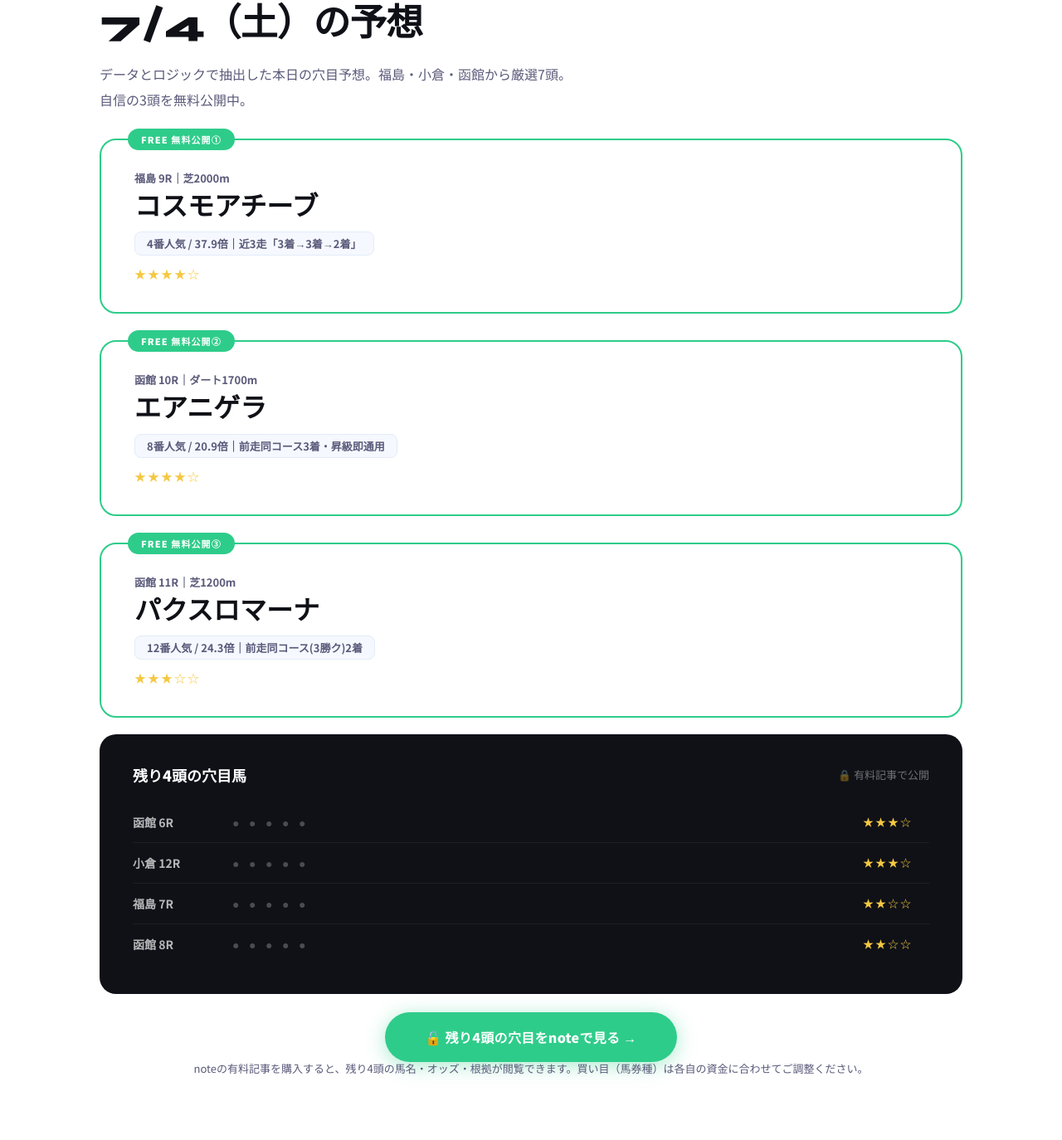
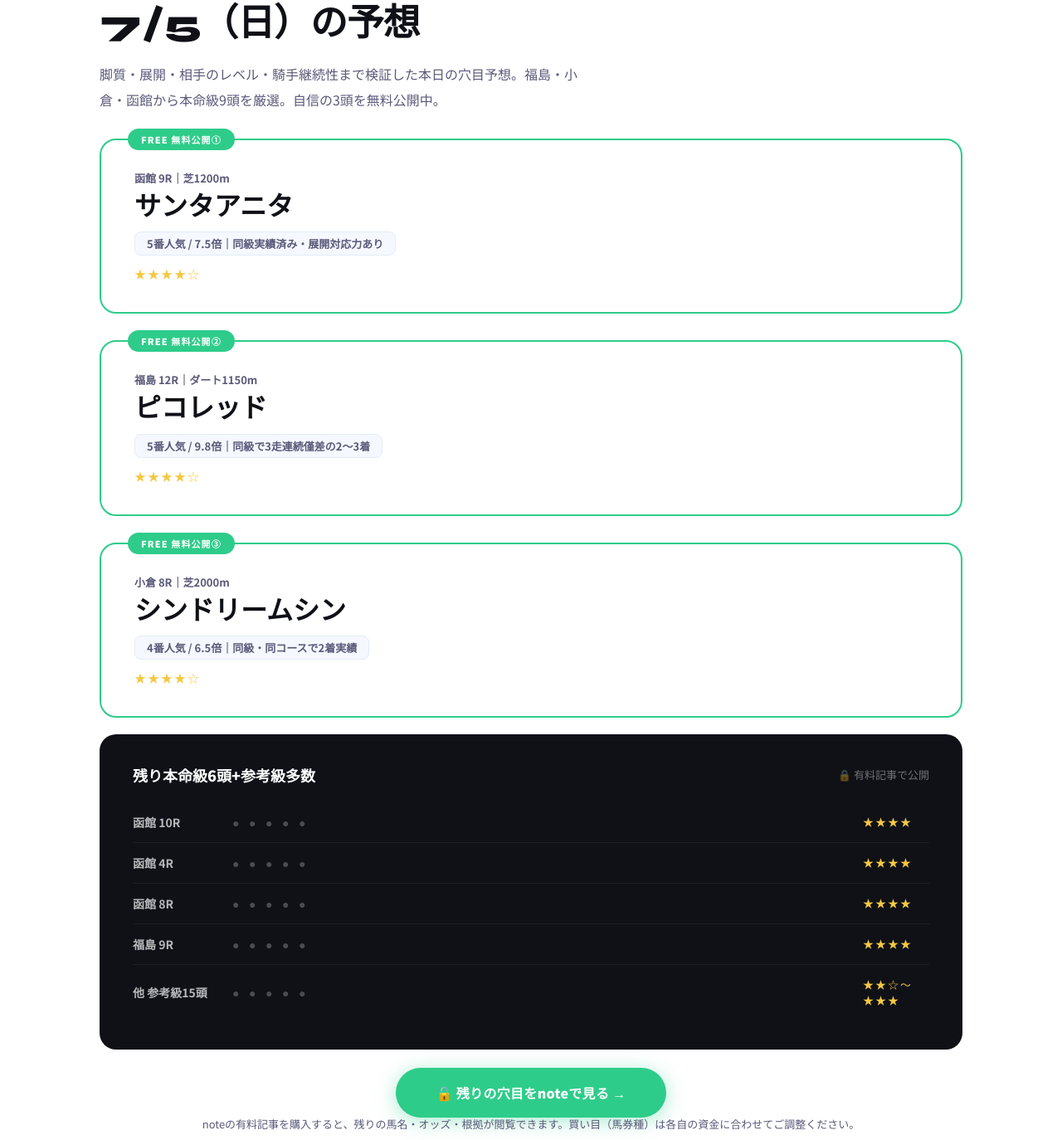
Before and after one commit to umaken-lab/umaken-lab.github.io, a plain HTML site: page index.html in a window 1280 px wide. Shown: the part 3506-4880 px from the top of the page at 83% size. Drawn offline with Linux system fonts and the light colour scheme.

Commit message:
Update predictions and free picks in index.html

```diff
--- a/index.html
+++ b/index.html
@@ -804,71 +804,88 @@
   <div class="yoso-wrap">
     <div class="yoso-section" id="yoso">
       <div class="section-eyebrow">THIS WEEK</div>
-      <h2 class="section-title">7/4（土）の予想</h2>
-      <p class="section-lead">データとロジックで抽出した本日の穴目予想。福島・小倉・函館から厳選7頭。自信の3頭を無料公開中。</p>
+      <h2 class="section-title">7/5（日）の予想</h2>
+      <p class="section-lead">脚質・展開・相手のレベル・騎手継続性まで検証した本日の穴目予想。福島・小倉・函館から本命級9頭を厳選。自信の3頭を無料公開中。</p>
 
       <!-- 無料公開① -->
       <div class="free-pick">
         <div class="free-tag">FREE 無料公開①</div>
-        <div class="free-pick-race">福島 9R｜芝2000m</div>
-        <div class="free-pick-horse">コスモアチーブ</div>
-        <div class="free-pick-type">4番人気 / 37.9倍｜近3走「3着→3着→2着」</div>
+        <div class="free-pick-race">函館 9R｜芝1200m</div>
+        <div class="free-pick-horse">サンタアニタ</div>
+        <div class="free-pick-type">5番人気 / 7.5倍｜同級実績済み・展開対応力あり</div>
         <div class="free-pick-conf">★★★★☆</div>
       </div>
 
       <!-- 無料公開② -->
       <div class="free-pick">
         <div class="free-tag">FREE 無料公開②</div>
-        <div class="free-pick-race">函館 10R｜ダート1700m</div>
-        <div class="free-pick-horse">エアニゲラ</div>
-        <div class="free-pick-type">8番人気 / 20.9倍｜前走同コース3着・昇級即通用</div>
+        <div class="free-pick-race">福島 12R｜ダート1150m</div>
+        <div class="free-pick-horse">ピコレッド</div>
+        <div class="free-pick-type">5番人気 / 9.8倍｜同級で3走連続僅差の2〜3着</div>
         <div class="free-pick-conf">★★★★☆</div>
       </div>
 
       <!-- 無料公開③ -->
       <div class="free-pick">
         <div class="free-tag">FREE 無料公開③</div>
-        <div class="free-pick-race">函館 11R｜芝1200m</div>
-        <div class="free-pick-horse">パクスロマーナ</div>
-        <div class="free-pick-type">12番人気 / 24.3倍｜前走同コース(3勝ク)2着</div>
-        <div class="free-pick-conf">★★★☆☆</div>
+        <div class="free-pick-race">小倉 8R｜芝2000m</div>
+        <div class="free-pick-horse">シンドリームシン</div>
+        <div class="free-pick-type">4番人気 / 6.5倍｜同級・同コースで2着実績</div>
+        <div class="free-pick-conf">★★★★☆</div>
       </div>
 
       <!-- 有料レース一覧 -->
       <div class="paid-table">
         <div class="paid-table-header">
-          <div class="paid-table-title">残り4頭の穴目馬</div>
+          <div class="paid-table-title">残り本命級6頭+参考級多数</div>
           <div class="paid-lock">🔒 有料記事で公開</div>
         </div>
         <div class="paid-row">
-          <div class="paid-race">函館 6R</div>
+          <div class="paid-race">函館 10R</div>
           <div class="paid-horse">● ● ● ● ●</div>
-          <div class="paid-conf">★★★☆</div>
+          <div class="paid-conf">★★★★</div>
         </div>
         <div class="paid-row">
-          <div class="paid-race">小倉 12R</div>
+          <div class="paid-race">函館 4R</div>
           <div class="paid-horse">● ● ● ● ●</div>
-          <div class="paid-conf">★★★☆</div>
-        </div>
-        <div class="paid-row">
-          <div class="paid-race">福島 7R</div>
-          <div class="paid-horse">● ● ● ● ●</div>
-          <div class="paid-conf">★★☆☆</div>
+          <div class="paid-conf">★★★★</div>
         </div>
         <div class="paid-row">
           <div class="paid-race">函館 8R</div>
           <div class="paid-horse">● ● ● ● ●</div>
-          <div class="paid-conf">★★☆☆</div>
+          <div class="paid-conf">★★★★</div>
+        </div>
+        <div class="paid-row">
+          <div class="paid-race">福島 9R</div>
+          <div class="paid-horse">● ● ● ● ●</div>
+          <div class="paid-conf">★★★★</div>
+        </div>
+        <div class="paid-row">
+          <div class="paid-race">他 参考級15頭</div>
+          <div class="paid-horse">● ● ● ● ●</div>
+          <div class="paid-conf">★★☆〜★★★</div>
         </div>
 
       </div>
 
       <!-- note誘導 -->
       <div style="text-align:center; margin-top:40px;">
-        <a href="https://note.com/umaken_lab/n/nb821127887be" target="_blank" class="btn-green" style="font-size:16px; padding:18px 48px;">
-          🔓 残り4頭の穴目をnoteで見る →
+        <a href="https://note.com/umaken_lab/n/n697aeebe8a9e" target="_blank" class="btn-green" style="font-size:16px; padding:18px 48px;">
+          🔓 残りの穴目をnoteで見る →
         </a>
-        <p style="margin-top:16px; font-size:13px; color:var(--ink-light);">noteの有料記事を購入すると、残り4頭の馬名・オッズ・根拠が閲覧できます。買い目（馬券種）は各自の資金に合わせてご調整ください。</p>
+        <p style="margin-top:16px; font-size:13px; color:var(--ink-light);">noteの有料記事を購入すると、残りの馬名・オッズ・根拠が閲覧できます。買い目（馬券種）は各自の資金に合わせてご調整ください。</p>
+      </div>
+
+      <!-- 北九州記念 特別記事 -->
+      <div class="yoso-card" style="margin-top:56px; grid-template-columns:1fr;">
+        <div class="yoso-card-left">
+          <div class="yoso-badge">重賞 SPECIAL</div>
+          <h3>北九州記念、1レース集中で深掘り</h3>
+          <p>4番人気以下×直近好走に該当した3頭を、展開・相手のレベル・上がり3F・騎手継続性まで検証。通常記事とは別に、完全有料の特別記事として公開しています。</p>
+          <a href="https://note.com/umaken_lab/n/nc9289b3970ef" target="_blank" class="yoso-cta">
+            🔓 北九州記念の予想を見る →
+          </a>
+        </div>
       </div>
     </div>
   </div>
```
